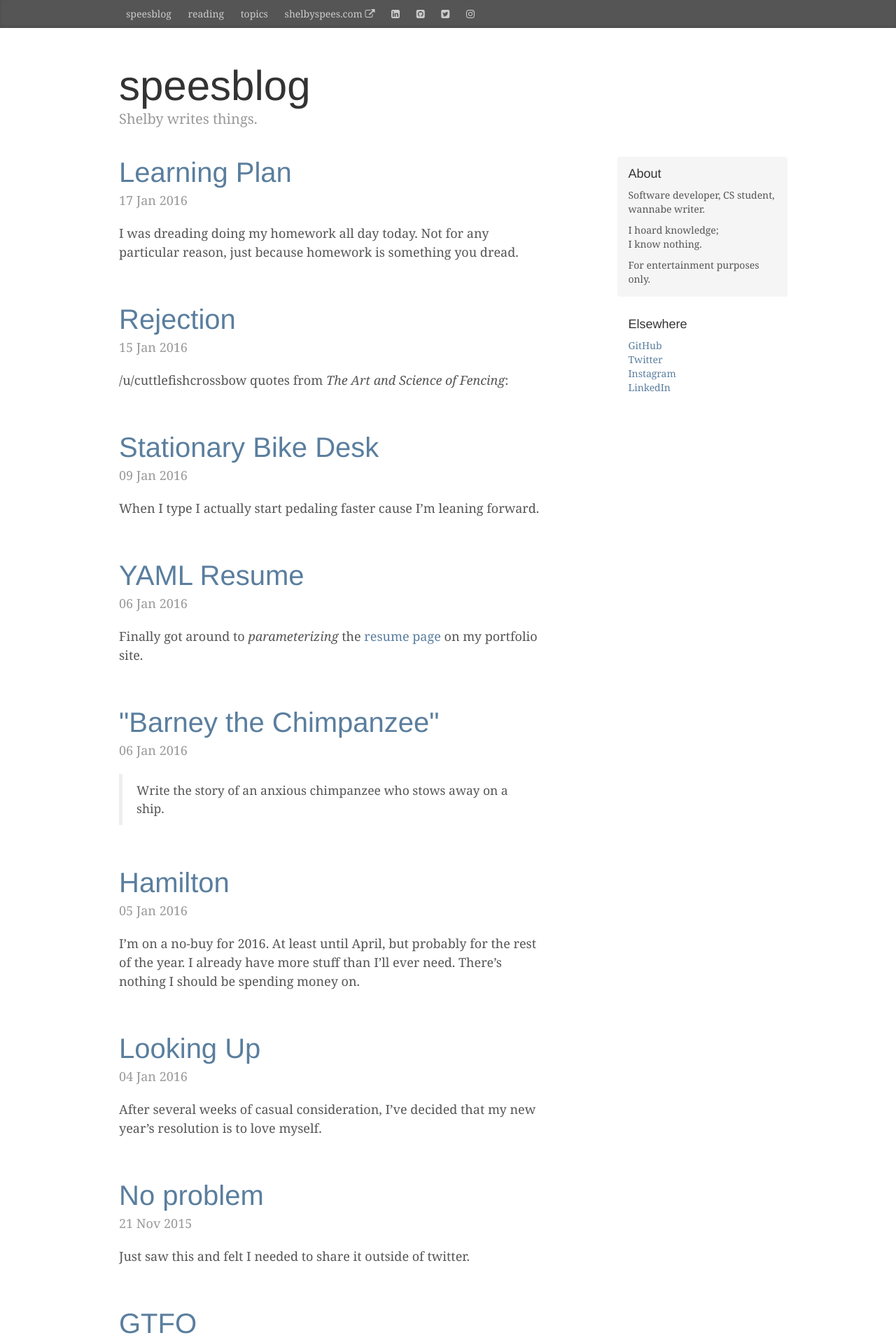
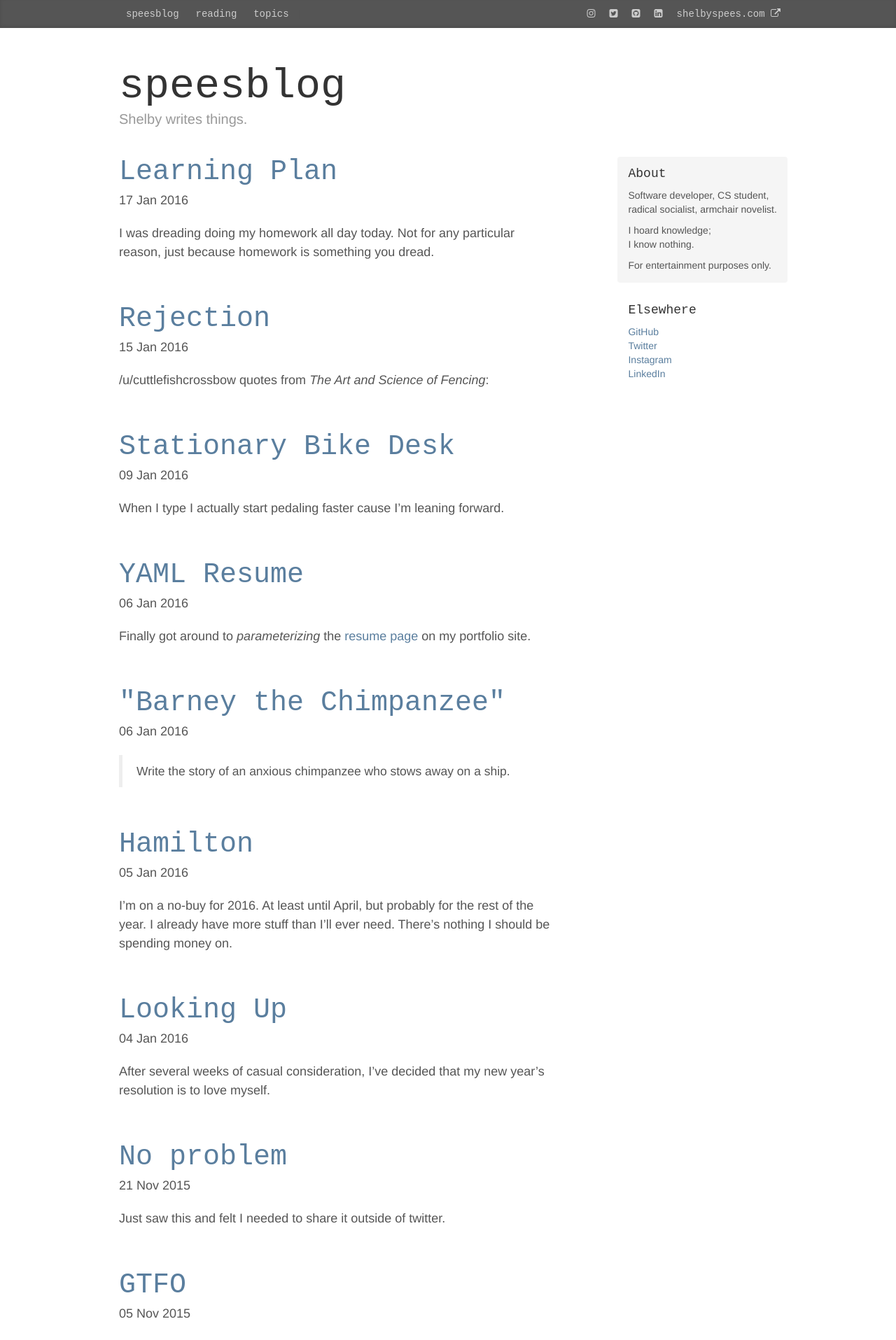
Before and after one commit to shelbyspees/speesblog, a Jekyll site: the page built from index.html, in a window 1280 px wide. Shown: the top 1915 px of the page at 70% size. Built offline with Jekyll 4.4.1, drawn with Linux system fonts in a browser that asks for light colours; nearby versions of some CDN libraries.

Commit message:
Change fonts and navbar styling

```diff
--- a/_config.yml
+++ b/_config.yml
@@ -15,8 +15,7 @@ links:
     url:          /reading
   - name:         topics
     url:          /topics
-  - name:         shelbyspees.com <i class="fa fa-external-link"></i>
-    url:          http://shelbyspees.com/
+
 
 highlighter:      pygments
 permalink:        pretty
@@ -29,6 +28,10 @@ sass:
   sass_dir:       _sass
 
 social:
+  - name:         shelbyspees.com
+    url:          http://shelbyspees.com/
+    icon:         shelbyspees.com <i class="fa fa-external-link"></i>
+    external:     true
   - name:         linkedin
     url:          http://linkedin.com/in/shelbyspees
     icon:         <i class="fa fa-linkedin-square"></i>
--- a/_includes/links.html
+++ b/_includes/links.html
@@ -1,8 +1,9 @@
 <div class="links">
   {% for link in site.links %}
-    <a class="blog-nav-item" target="{% if link.external %}_blank{% else %}_top{% endif %}" class="main" href="{{ link.url }}">{{ link.name }}</a>
+    <a class="blog-nav-item" target="{% if link.external %}_blank{% else %}_top{% endif %}" href="{{ link.url }}">{{ link.name }}</a>
   {% endfor %}
+  |
   {% for link in site.social %}
-    <a class="blog-nav-item" target="{% if link.external %}_blank{% else %}_top{% endif %}" class="main" href="{{ link.url }}">{{ link.icon }}</a>
+    <a class="blog-nav-item navbar-right" target="{% if link.external %}_blank{% else %}_top{% endif %}" href="{{ link.url }}">{{ link.icon }}</a>
   {% endfor %}
 </div>
--- a/_includes/sidebar.html
+++ b/_includes/sidebar.html
@@ -1,7 +1,7 @@
 <div class="col-sm-3 col-sm-offset-1 blog-sidebar">
   <div class="sidebar-module sidebar-module-inset">
     <h4>About</h4>
-    <p>Software developer, CS student, wannabe writer.</p>
+    <p>Software developer, CS student, radical socialist, armchair novelist.</p>
     <p>I hoard knowledge;<br>I know nothing.</p>
     <p>For entertainment purposes only.</p>
   </div>
--- a/_sass/_style.scss
+++ b/_sass/_style.scss
@@ -3,7 +3,8 @@
  */
 
 body {
-  font-family: Georgia, "Times New Roman", Times, serif;
+  font-family: "Helvetica Neue", Helvetica, Arial, sans-serif;
+  font-weight: 300;
   color: #555;
 }
 
@@ -14,7 +15,7 @@ h4, .h4,
 h5, .h5,
 h6, .h6 {
   margin-top: 0;
-  font-family: "Helvetica Neue", Helvetica, Arial, sans-serif;
+  font-family: monospace;
   font-weight: normal;
   color: #333;
 }
@@ -54,8 +55,8 @@ a:hover {
   position: relative;
   display: inline-block;
   padding: 10px;
-  font-weight: 500;
   color: #ccc;
+  font-family: monospace
 }
 .blog-nav-item:hover,
 .blog-nav-item:focus {
@@ -127,20 +128,6 @@ a:hover {
   margin-bottom: 0;
 }
 
-
-/* Pagination */
-.pager {
-  margin-bottom: 60px;
-  text-align: left;
-}
-.pager > li > a {
-  width: 140px;
-  padding: 10px 20px;
-  text-align: center;
-  border-radius: 30px;
-}
-
-
 /*
  * Blog posts
  */
@@ -154,7 +141,6 @@ a:hover {
 }
 .blog-post-meta {
   margin-bottom: 20px;
-  color: #999;
 }
 
 
@@ -163,18 +149,13 @@ a:hover {
  */
 
 .blog-footer {
-  color: #999;
+  color: #ccc;
   border-top: 1px solid #e5e5e5;
+  font-family: monospace;
 }
 .blog-footer p:last-child {
   margin-bottom: 0;
 }
-
-
-
-
-
-
 
 
 
@@ -189,17 +170,6 @@ a:hover {
 .no-bullet {
     list-style: none;
     padding: 0;
-}
-
-.post-date {
-  font-weight: lighter;
-}
-
-.td-align {
-  width: 140px;
-  text-align: right;
-  vertical-align: top;
-  padding-right: 15px;
 }
 
 .book-cover {
@@ -224,28 +194,6 @@ a:hover {
   padding-bottom: 30px;
 }
 
-
-.paging a {
-  opacity: 0.25;
-}
-.paging a:hover {
-  opacity: 0.7;
-  background: none;
-  text-decoration: none;
-}
-.paging .left, .paging .right {
-  position: fixed;
-  top: 50%;
-  left: 50%;
-  font-size: 60px;
-}
-.paging .left {
-  margin-left: -480px;
-}
-.paging .right {
-  margin-left: 460px;
-}
-
 .older-newer a {
   color: #444;
   font-family: "Helvetica Neue", Helvetica, Arial, sans-serif;
```
